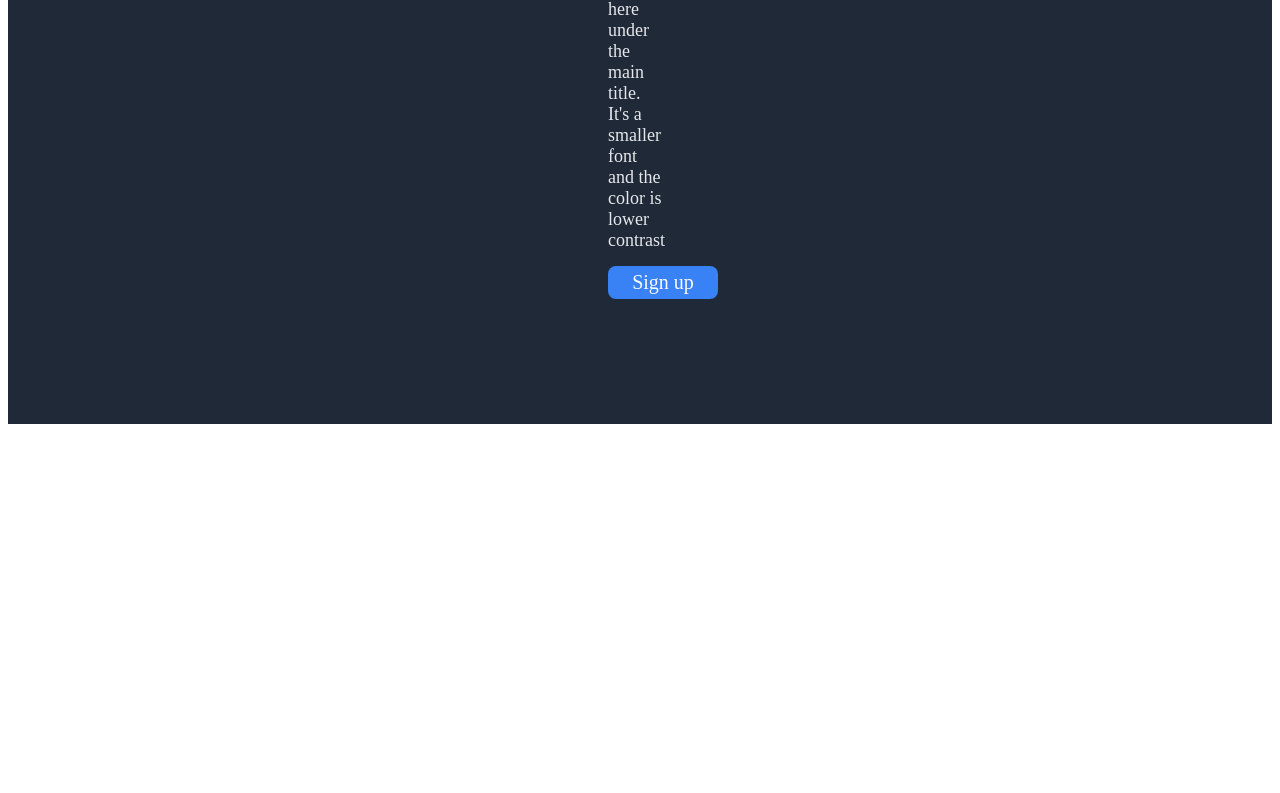
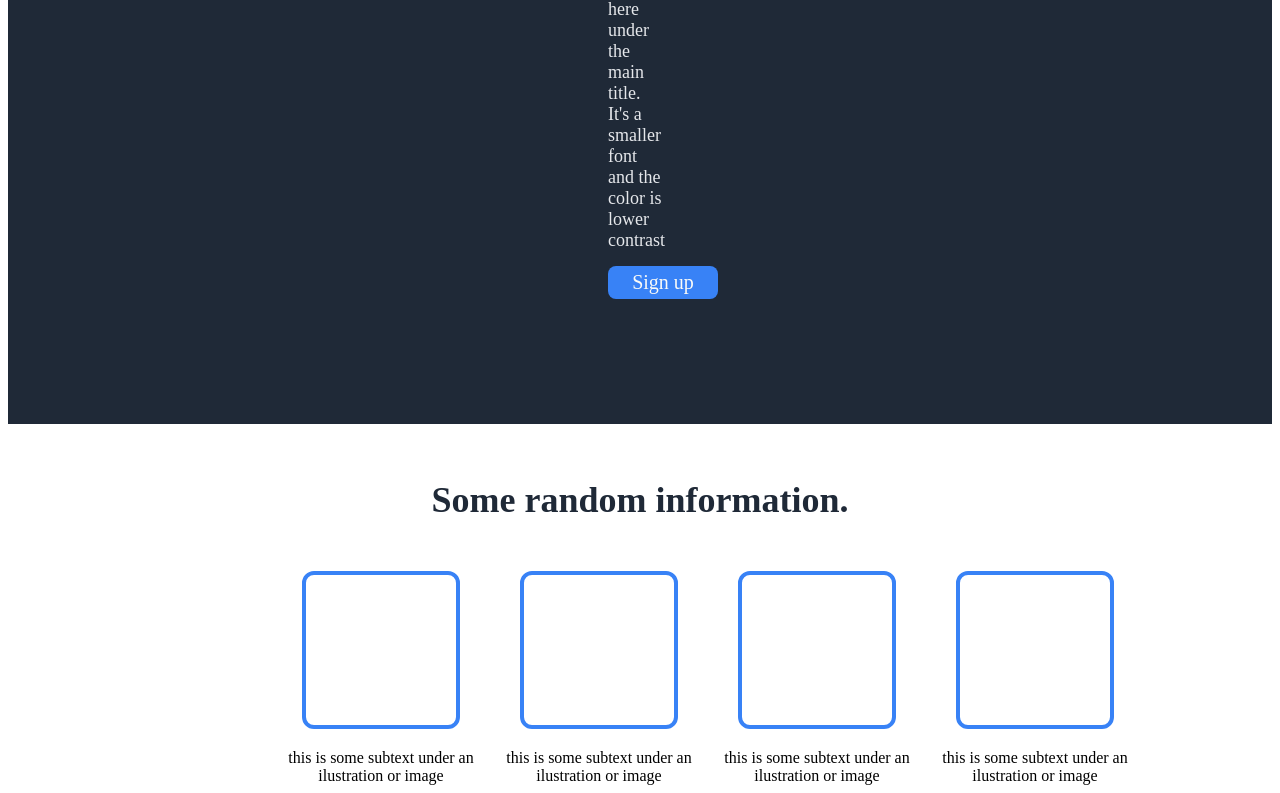
Before and after one commit to krsolt2/odin-landing-page, a plain HTML site: page index.html in a window 1280 px wide. Shown: the part 509-1302 px from the top of the page. Before the commit the page ends 941 px from the top, so only its background shows below. Drawn offline with Linux system fonts and the light colour scheme.

Commit message:
added new card with random informations

```diff
--- a/index.html
+++ b/index.html
@@ -36,6 +36,28 @@
         </div>
     </div>
 
+    <randominfo>
+        <h2>Some random information.</h2>
+            <div class = "squares">
+                <div class = "wrapper">
+                    <div class = "square"></div>
+                        this is some subtext under an ilustration or image
+                </div>
+                <div class = "wrapper">
+                    <div class = "square"></div>
+                        this is some subtext under an ilustration or image
+                </div>
+                <div class = "wrapper">
+                    <div class = "square"></div>
+                        this is some subtext under an ilustration or image
+                </div>
+                <div class = "wrapper">
+                    <div class = "square"></div>
+                        this is some subtext under an ilustration or image
+                </div>
+            </div>
+    </randominfo>
+
 
 </body>
 </html>
--- a/styles.css
+++ b/styles.css
@@ -66,3 +66,35 @@
     color: #F9FAF8;
     padding-top: 90px;
 }
+
+randominfo {
+
+}
+randominfo h2 {
+    font-size: 36px;
+    text-align: center;
+    color: #1F2937;
+    font-weight: 800;
+    padding-top: 25px;
+}
+.squares {
+    display: flex;
+    justify-content: center;
+    margin-left: 700px;
+    margin-right: 700px;
+    gap: 20px;
+}
+.wrapper {
+    display: flex;
+    flex-direction: column;
+    text-align: center;
+}
+.square {
+    border: 4px solid;
+    width: 150px;
+    height: 150px;
+    border-radius: 12px;
+    color: #3882F6;
+    margin: 20px;
+    align-items: flex-start;
+}
```
